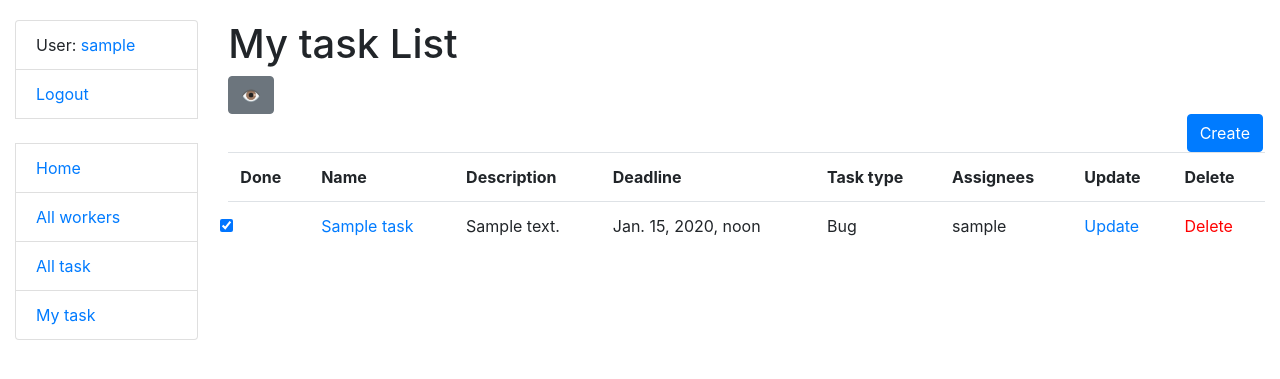
After one commit to spmspi/-IT-Company-Task-Manager, a Django app: page /my-task/ in a window 1280 px wide. The commit adds this page. Shown: the top 379 px of the page. Run offline with Django 5.2, Linux system fonts and the light colour scheme; a user stored in the database is signed in; tables that the repository leaves empty hold one stand-in row (values such as "Sample post"); some libraries are stand-ins or nearby versions.

Commit message:
I added a display for my tasks—including red highlighting when less than an hour remains until completion—and switched the employee view to a grid of squares.

```diff
--- a/catalog/models.py
+++ b/catalog/models.py
@@ -1,3 +1,6 @@
+from datetime import timedelta, datetime
+from django.utils import timezone
+
 from django.contrib.auth.models import AbstractUser
 from django.db import models
 
@@ -62,3 +65,11 @@ class Task(models.Model):
 
     def __str__(self):
         return self.name
+
+    @property
+    def is_urgent(self):
+        now = timezone.now()
+        time_limit = now + timedelta(hours=1)
+        if self.deadline > now and self.deadline <= time_limit:
+            return True
+        return False
--- a/catalog/urls.py
+++ b/catalog/urls.py
@@ -14,6 +14,9 @@ from catalog.views import (
     WorkerDetailView,
     WorkerDeleteView,
     WorkerUpdateView,
+    TaskWorkerToggle,
+    MyTaskListView,
+    TaskToggleCompleteView,
 )
 
 urlpatterns = [
@@ -52,6 +55,15 @@ urlpatterns = [
     path("worker/<int:pk>/update/",
          WorkerUpdateView.as_view(),
          name="worker-update"),
+    path("task/<int:pk>/TaskWorkerToggle/",
+         TaskWorkerToggle.as_view(),
+         name="task-worker-toggle"),
+    path("my-task/",
+         MyTaskListView.as_view(),
+         name="my-task-list"),
+    path("tasks/<int:pk>/toggle-complete/",
+         TaskToggleCompleteView.as_view(),
+         name="task-toggle-complete"),
 
 ]
 
--- a/catalog/views.py
+++ b/catalog/views.py
@@ -1,12 +1,12 @@
 from django.contrib.auth.models import AbstractUser
-from django.views import generic
+from django.views import generic, View
 from django.views.generic import DetailView, CreateView, UpdateView
 from .models import Task, Worker
 from django.urls import reverse_lazy
 
 from django.contrib.auth.decorators import login_required
 from django.contrib.auth.mixins import LoginRequiredMixin
-from django.shortcuts import render
+from django.shortcuts import render, redirect, get_object_or_404
 
 from catalog import models
 from catalog.forms import TaskCreateForm, WorkerCreateForm
@@ -25,8 +25,15 @@ def index(request):
 class TaskListView(LoginRequiredMixin, generic.ListView):
     model = Task
     context_object_name = "task_list"
+    paginate_by = 10
 
-    paginate_by = 10
+    def get_context_data(self, *, object_list=..., **kwargs):
+        context = super(TaskListView, self).get_context_data(**kwargs)
+        name = self.request.GET.get("name", "")
+        context["search_forms"] = SearchTaskForm(
+            initial={"name": name}
+        )
+        return context
 
     def get_queryset(self):
         name = self.request.GET.get("name")
@@ -90,3 +97,28 @@ class WorkerUpdateView(LoginRequiredMixin, generic.UpdateView):
     fields = ["username", "first_name", "last_name", "email", "position"]
     template_name = "catalog/worker_form.html"
     success_url = reverse_lazy("catalog:worker-list")
+
+class TaskWorkerToggle(LoginRequiredMixin, View):
+    def get(self, request, pk):
+        task = Task.objects.get(pk=pk)
+        current_worker = request.user
+        if current_worker in task.assignees.all():
+            task.assignees.remove(current_worker)
+        else:
+            task.assignees.add(current_worker)
+        return redirect("catalog:task-detail", pk=pk)
+
+class MyTaskListView(LoginRequiredMixin, generic.ListView):
+    model = Task
+    paginate_by = 10
+    context_object_name = "my_task_list"
+    template_name = "catalog/my_task_list.html"
+    def get_queryset(self):
+        return Task.objects.filter(assignees=self.request.user)
+
+class TaskToggleCompleteView(LoginRequiredMixin, View):
+    def post(self, request, pk):
+        task = get_object_or_404(Task, pk=pk)
+        task.is_completed = not task.is_completed
+        task.save()
+        return redirect('catalog:my-task-list')
--- /dev/null
+++ b/templates/catalog/my_task_list.html
@@ -0,0 +1,81 @@
+{% extends "base.html" %}
+{% load crispy_forms_filters %}
+
+{% block content %}
+    <h1>My task List</h1>
+  <form method="get" action="" class="form-inline">
+    {{ search_forms|crispy }}
+    <input class="btn btn-secondary" type="submit" value="👁️">
+  </form>
+  <a href="{% url 'catalog:task-create' %}" class="btn btn-primary link-to-page">
+      Create
+    </a>
+
+  {% if my_task_list %}
+    <table class="table">
+      <tr>
+        <th>Done</th><th>Name</th>
+        <th>Description</th>
+        <th>Deadline</th>
+        <th>Task type</th>
+        <th>Assignees</th>
+        <th>Update</th>
+        <th>Delete</th>
+      </tr>
+
+      {% for task in my_task_list %}
+        <tr>
+          <td>
+            <form method="post" action="{% url 'catalog:task-toggle-complete' pk=task.id %}">
+              {% csrf_token %}
+              <input type="checkbox"
+                     class="form-check-input"
+                     onChange="this.form.submit()"
+                     {% if task.is_completed %}checked{% endif %}>
+            </form>
+          </td>
+          <td><a href="{% url "catalog:task-detail" pk=task.id %} ">{{ task.name }}</a>
+          </td>
+          <td>
+              {{ task.description|truncatechars:30 }}
+          </td>
+          <td>
+            {% if task.is_past_deadline %}
+              <span class="badge bg-secondary">Overdue</span>
+              <div class="text-muted text-decoration-line-through">{{ task.deadline }}</div>
+            {% elif task.is_urgent %}
+              <span class="badge bg-danger animate-pulse">Hurry up! &lt; 1 hour left</span>
+              <div class="text-danger fw-bold">{{ task.deadline }}</div>
+            {% else %}
+              {{ task.deadline }}
+            {% endif %}
+          </td>
+          <td>
+              {{ task.task_type }}
+          </td>
+          <td>
+            {% for worker in task.assignees.all %}
+              {{ worker.username }}
+            {% empty %}
+              <span style="color: red;">Not assignees</span>
+            {% endfor %}
+          </td>
+          <td>
+              <a href="{% url 'catalog:task-update' pk=task.id %}">
+                Update
+              </a>
+            </td>
+            <td>
+              <a style="color: red"
+                href="{% url 'catalog:task-delete' pk=task.id %}">
+                Delete
+              </a>
+            </td>
+        </tr>
+      {% endfor %}
+    </table>
+
+  {% else %}
+      <p>There are no task in the manager.</p>
+  {% endif %}
+{% endblock %}
--- a/templates/includes/sidebar.html
+++ b/templates/includes/sidebar.html
@@ -11,5 +11,5 @@
   <li class="list-group-item"><a href="{% url 'catalog:index' %}">Home</a></li>
   <li class="list-group-item"><a href="{% url 'catalog:worker-list' %}">All workers</a></li>
   <li class="list-group-item"><a href="{% url 'catalog:task-list' %}">All task</a></li>
-  <li class="list-group-item"><a href="#">My task</a></li>
+  <li class="list-group-item"><a href="{% url 'catalog:my-task-list' %}">My task</a></li>
 </ul>
```
Also changed, not shown: templates/catalog/task_detail.html (+15 -5 lines).
